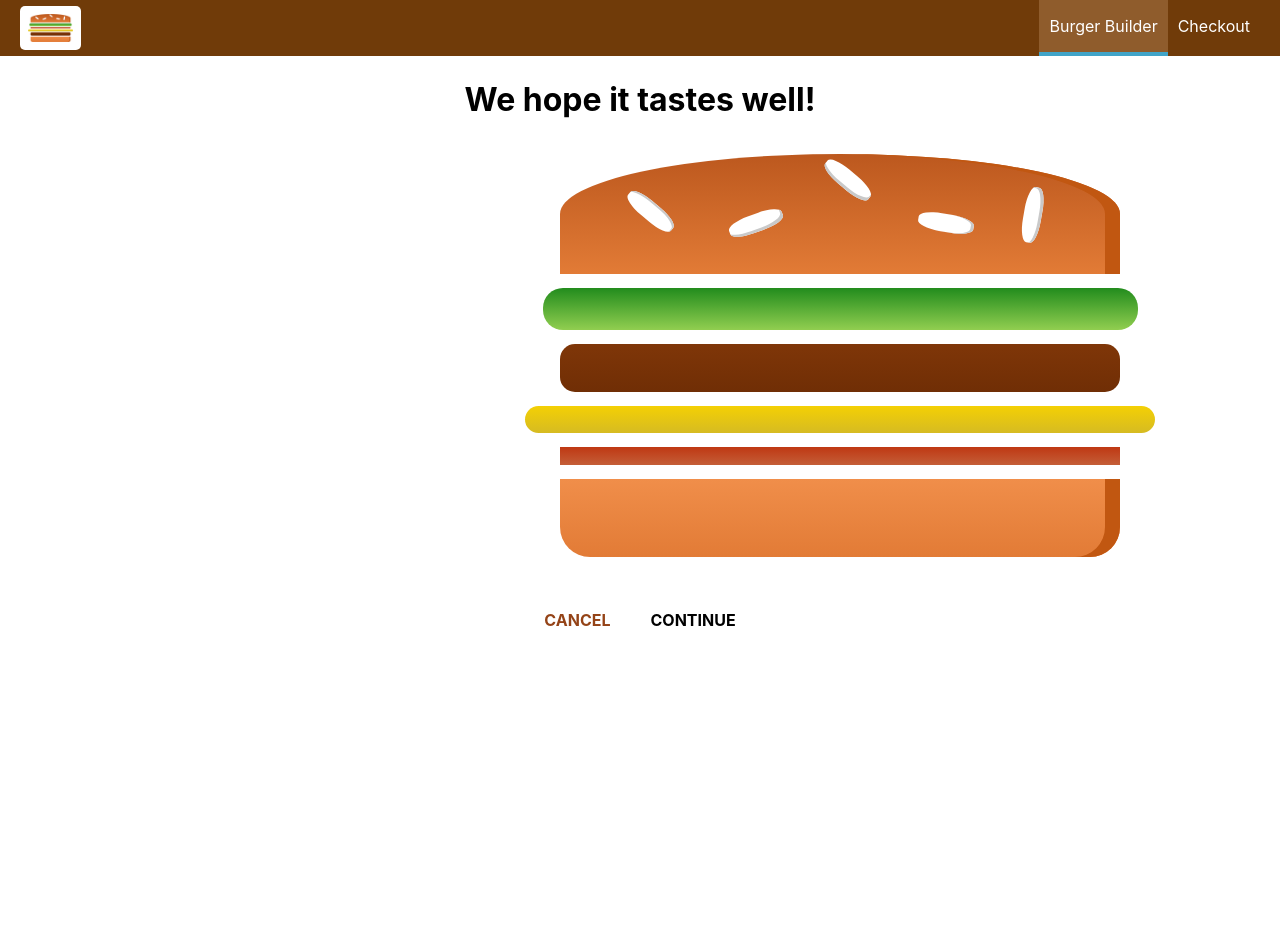
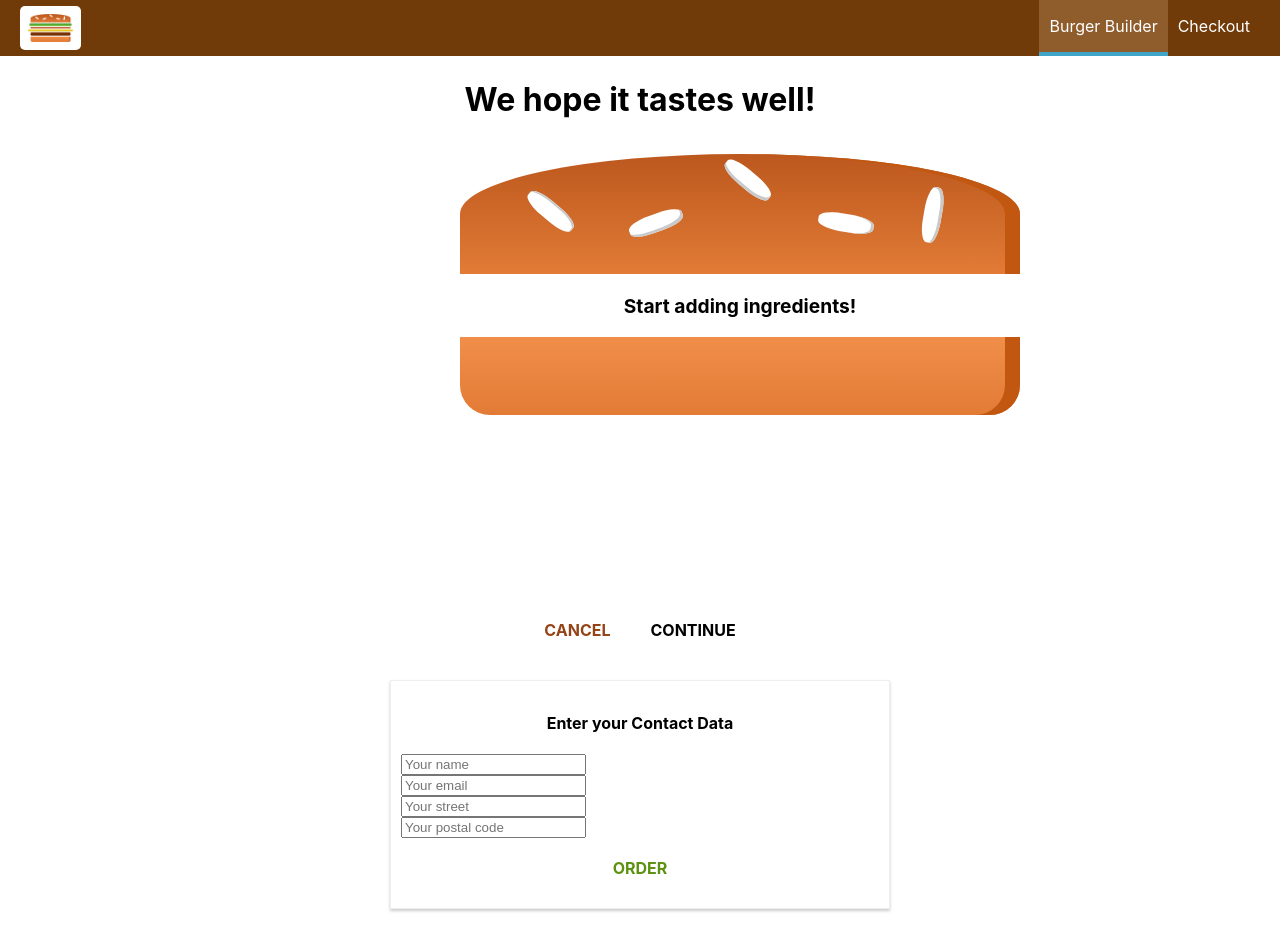
Before and after one commit to root2174/burger-builder, a React (Create React App) app: page /checkout in a window 1280 px wide. Both pictures are taken after a click on the button "CONTINUE". Before the commit the page ends 800 px from the top, so only its background shows below. Built offline with nearby package versions, Linux system fonts and the light colour scheme.

Commit message:
checkout and contact data functionalities

```diff
--- a/src/components/Burger/Burger.js
+++ b/src/components/Burger/Burger.js
@@ -18,10 +18,6 @@ const burger = (props) => {
         transformedIngredients = <p>Start adding ingredients!</p>
     }
 
-    console.log(transformedIngredients)
-
-
-
     return (
         <Burger>
             <BurgerIngredient type="bread-top"/>
--- a/src/components/Order/CheckoutSummary/CheckoutSummary.js
+++ b/src/components/Order/CheckoutSummary/CheckoutSummary.js
@@ -5,10 +5,11 @@ import Button from '../../UI/Button/Button'
 
 const CheckoutSummary = (props) => {
   const BurgerDiv = styled.div`
-    width: 300px;
-    height: 300px;
+    width: 700px;
+    height: 450px;
     margin: auto;
-    margin-bottom: 150px;
+    margin-bottom: 10px;
+    overflow: auto;
   `
   const Div = styled.div`
     text-align: center;
--- a/src/containers/BurgerBuilder/BurgerBuilder.js
+++ b/src/containers/BurgerBuilder/BurgerBuilder.js
@@ -110,30 +110,16 @@ class BurgerBuilder extends Component {
     }
 
     purchaseContinueHandler = () => {
-        // this.setState({loading: true})
-        // const order = {
-        //     ingredients: this.state.ingredients,
-        //     price: this.state.totalPrice,
-        //     customer: {
-        //         name: 'Lucas Magalhães',
-        //         address: {
-        //             street: '21th Jump Street',
-        //             zipCode: '99999',
-        //             country: 'USA'
-        //         },
-        //         email: 'lucas@gmail.com'
-        //     },
-        //     deliveryMethod: 'fastest'
-        // }
-        // axios.post('/orders.json', order)
-        //     .then(response => {
-        //         this.setState({loading: false, purchasing: false})
-        //     })
-        //     .catch(err => {
-        //         console.log(err)
-        //         this.setState({loading: false, purchasing: false})
-        //     })
-        this.props.history.push('/checkout')
+        const queryParams = [];
+        for (let i in this.state.ingredients) {
+            queryParams.push(`${encodeURIComponent(i)}=${encodeURIComponent(this.state.ingredients[i])}`)
+        }
+        queryParams.push('price=' + this.state.totalPrice)
+        const queryString = queryParams.join('&')
+        this.props.history.push({
+            pathname: '/checkout',
+            search: '?' + queryString
+        })
     }
 
     render() {
--- a/src/containers/Checkout/Checkout.js
+++ b/src/containers/Checkout/Checkout.js
@@ -1,15 +1,23 @@
 import React, { Component } from 'react'
 import CheckoutSummary from '../../components/Order/CheckoutSummary/CheckoutSummary'
+import { Route } from 'react-router-dom'
+import ContactData from '../ContactData/ContactData'
 
 export default class Checkout extends Component {
 
   state = {
-    ingredients: {
-      salad: 1,
-      meat: 1,
-      cheese: 1,
-      bacon: 1
+    ingredients: null,
+    totalPrice: 0
+  }
+
+  componentWillMount () {
+    const query = new URLSearchParams(this.props.location.search)
+    const ingredients = {}
+    let price = 0
+    for (let param of query.entries()) {
+      param[0] === 'price' ? price = param[1] : ingredients[param[0]] = +param[1]
     }
+    this.setState({ ingredients: ingredients, totalPrice: price })
   }
 
   checkoutCancelledHandler = () => {
@@ -28,6 +36,15 @@ export default class Checkout extends Component {
           checkoutCancelled={this.checkoutCancelledHandler}
           checkoutContinued={this.checkoutContinuedHandler}
         />
+        <Route
+          path={this.props.match.path + '/contact-data'}
+          render={(props) =>
+            <ContactData
+              ingredients={this.state.ingredients}
+              price={this.state.totalPrice}
+              {...props}
+            />}
+        />
       </div>
     )
   }
--- /dev/null
+++ b/src/containers/ContactData/ContactData.js
@@ -0,0 +1,83 @@
+import React, { Component } from 'react'
+import styled from 'styled-components'
+import Button from '../../components/UI/Button/Button'
+import axios from '../../axios-orders'
+import Spinner from '../../components/UI/Spinner/Spinner'
+
+export default class ContactData extends Component {
+  ContactDiv = styled.div`
+  margin: 20px auto;
+  width: 80%;
+  text-align: center;
+  box-shadow: 0 2px 3px #ccc;
+  border: 1px solid #eee;
+  padding: 10px;
+  box-sizing: border-box;
+
+  @media (min-width: 600px) {
+    width: 500px;
+  }
+`
+
+  Input = styled.input`
+    display: block;
+  `
+
+  state = {
+    name: '',
+    email: '',
+    address: {
+      street: '',
+      postalCode: ''
+    },
+    loading: false
+  }
+
+  orderHandler = (event) => {
+    event.preventDefault()
+    console.log(this.props.ingredients)
+    this.setState({ loading: true })
+    const order = {
+        ingredients: this.props.ingredients,
+        price: this.state.totalPrice,
+        customer: {
+            name: 'Lucas Magalhães',
+            address: {
+                street: '21th Jump Street',
+                zipCode: '99999',
+                country: 'USA'
+            },
+            email: 'lucas@gmail.com'
+        },
+        deliveryMethod: 'fastest'
+    }
+    axios.post('/orders.json', order)
+        .then(response => {
+            this.setState({ loading: false })
+            this.props.history.push('/')
+        })
+        .catch(err => {
+            console.log(err)
+            this.setState({ loading: false })
+        })
+  }
+
+  render() {
+    let form = (
+      <form>
+        <this.Input type="text" name="name" placeholder="Your name" />
+        <this.Input type="email" name="email" placeholder="Your email" />
+        <this.Input type="text" name="street" placeholder="Your street" />
+        <this.Input type="text" name="postal" placeholder="Your postal code" />
+        <Button success onClick={this.orderHandler}>ORDER</Button>
+      </form>
+    );
+    if (this.state.loading) form = <Spinner />
+    return (
+      <this.ContactDiv>
+        <h4>Enter your Contact Data</h4>
+        { form }
+      </this.ContactDiv>
+    )
+  }
+}
```
